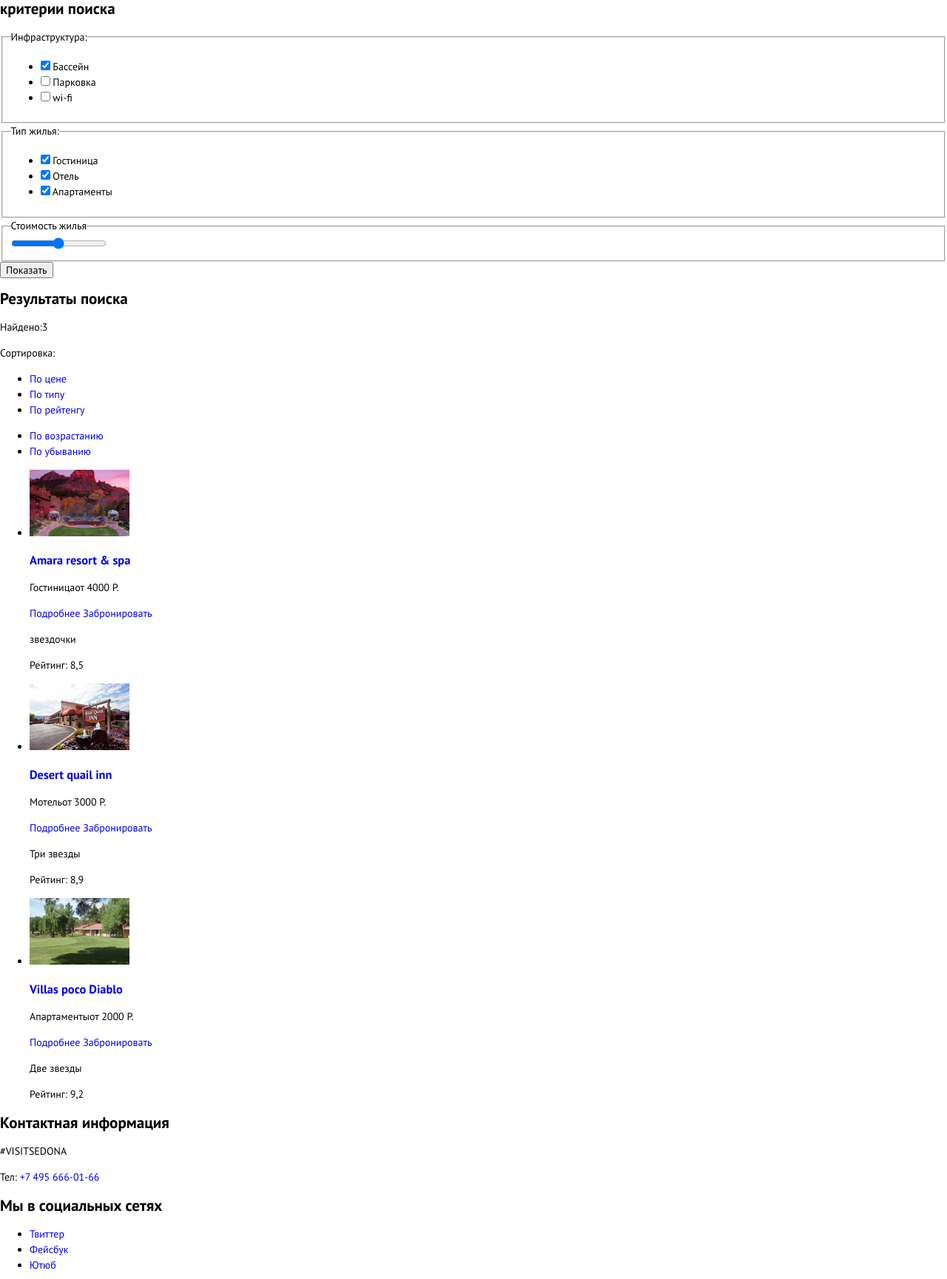
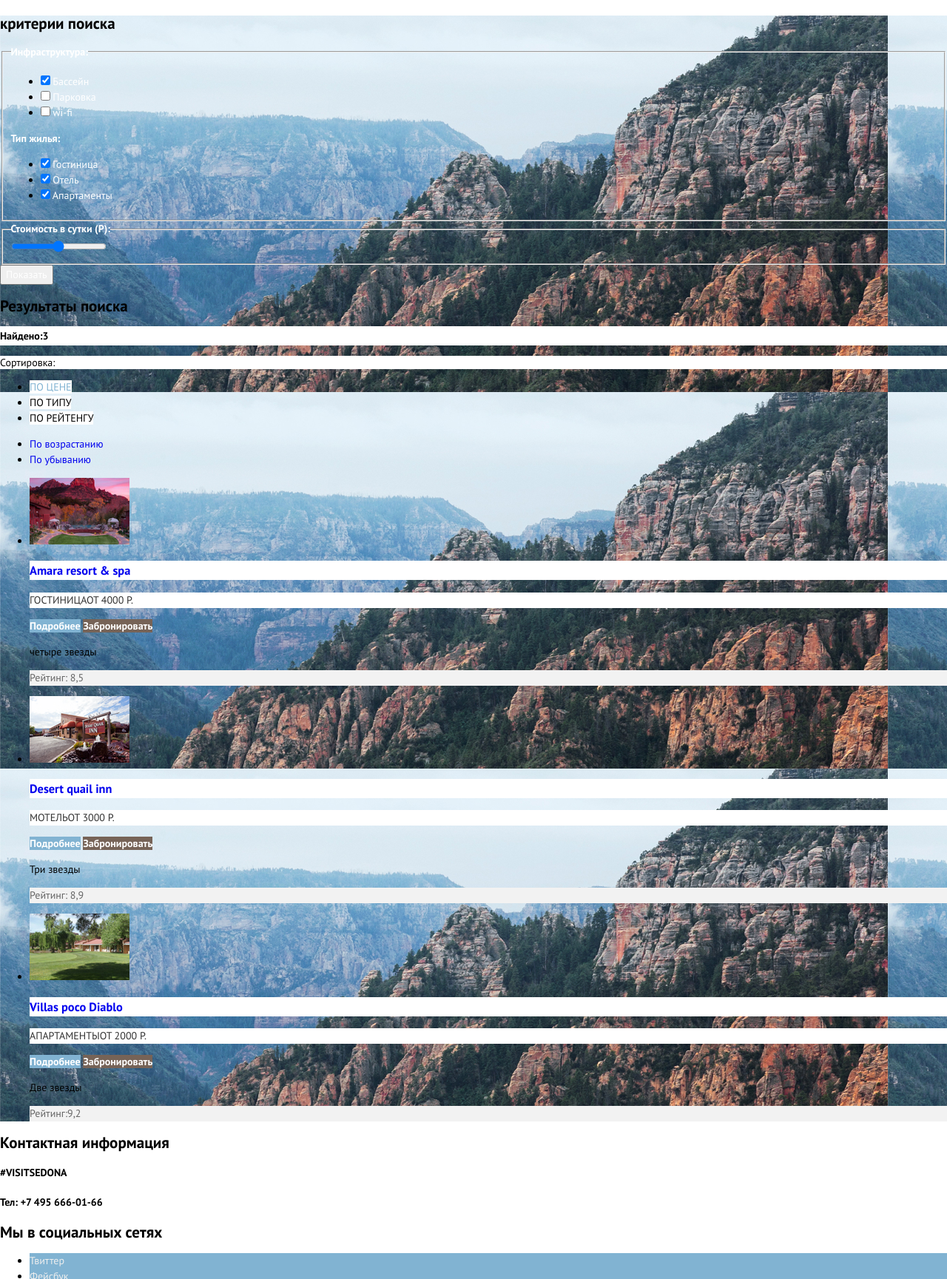
Before and after one commit to Mosya88/1704197-sedona-30, a plain HTML site: page catalog.html in a window 1280 px wide. Shown: the part 190-1919 px from the top of the page at 74% size. Drawn offline with Linux system fonts and the light colour scheme; files that its build step writes are made by us from their sources.

Commit message:
каталог-стили

```diff
--- a/catalog.html
+++ b/catalog.html
@@ -3,181 +3,190 @@
 
   <head>
     <meta charset="utf-8">
-  <title>HTML Academy: Каталог</title>
-  <link href="normalize.css" rel="stylesheet">
-  <link href="scc/style.css" rel="stylesheet">
+    <title>HTML Academy: Седона</title>
+    <link href="css/normalize.css" rel="stylesheet">
+    <link href="css/style.css" rel="stylesheet">
     <link rel="icon" href="favicon.ico">
     <link rel="icon" href="favicon/icon.svg" type="image/svg+xml">
-  <link rel="apple-touch-icon" href="favicon/180.png">
-  <link rel="manifest" href="manifest.webmanifest">
+    <link rel="apple-touch-icon" href="/favicon/180.png">
+    <link rel="manifest" href="/manifest.json">
   </head>
 
 <body class="page-body">
+  <body class="page-body-catalog">
+
     <header class="main-header">
       <nav class="main-navigation">
         <a class="main-header-logo">
           <img src="img/logo.svg" width="138" height="70" alt="Логотип городка «SEDONA»">
         </a>
         <ul class="site-navigation">
-        <li><a href="#">Информация</a></li>
-        <li><a href="#">Фото и видео</a></li>
-        <li><a href="#">Карта штата</a></li>
-        <li><a href="catalog.html">гостиницы</a></li>
+          <li><a class="nav-link" href="#">Информация</a></li>
+          <li><a class="nav-link" href="#">Фото и видео</a></li>
+          <li><a class="nav-link" href="#">Карта штата</a></li>
+          <li><a class="nav-link" href="catalog.html">Гостиницы</a></li>
         </ul>
       </nav>
     </header>
-  <main>
+  <main class="page-catalog container">
     <h2>критерии поиска</h2>
     <section class="filters">
-      <form method="get" action="https://echo.htmlacademy.ru">
+      <form  class="filters" method="get" action="https://echo.htmlacademy.ru">
         <fieldset>
-          <legend class="parameters"> Инфраструктура:</legend>
-          <ul>
-            <li class="filter-checkbox">
-              <input type="checkbox" name="pool" id="filter-pool" checked>
-              <label for="filter-pool">Бассейн</label>
+          <legend class="legend-parameters"> Инфраструктура:</legend>
+          <ul class="parameters-list">
+            <li class="parameter-item">
+              <input class="parameter-input" type="checkbox" name="pool" id="filter-pool" checked>
+              <label class="label-pool" for="filter-pool">Бассейн</label>
             </li>
-            <li class="filter-checkbox">
-              <input type="checkbox" name="parking" id="filter-parking">
-              <label for="filter-parking">Парковка</label>
+            <li class="parameter-item">
+              <input class="parameter-input" type="checkbox" name="parking" id="filter-parking">
+              <label class="label-parking" for="filter-parking">Парковка</label>
             </li>
-            <li class="filter-checkbox">
-              <input type="checkbox" name="wi-fi" id="filter-wi-fi">
-              <label for="filter-wi-fi">wi-fi</label>
+            <li class="parameter-item">
+              <input class="parameter-input" type="checkbox" name="wi-fi" id="filter-wi-fi">
+              <label class="label-wi-fi" for="filter-wi-fi">wi-fi</label>
             </li>
           </ul>
-        </fieldset>
-        <fieldset class="parameters">
-          <legend class="parameters"> Тип жилья:</legend>
-          <ul class="filter-checkbox">
-            <li>
-              <input type="checkbox" name="type-house" id="filter-hotel" checked>
-              <label for="filter-hotel">Гостиница</label>
+            <legend class="legend-parameters"> Тип жилья:</legend>
+            <ul class="parameters-list">
+            <li class="parameter-item">
+              <input class="parameter-input" type="checkbox" name="hotel" id="filter-hotel" checked>
+              <label class="label-hotel" for="filter-hotel">Гостиница</label>
             </li>
-            <li class="filter-checkbox">
-              <input type="checkbox" name="type-house" id="filter-motel" checked>
-              <label for="filter-motel">Отель</label>
+            <li class="parameter-item">
+              <input class="parameter-input" type="checkbox" name="motel" id="filter-motel" checked>
+              <label class="label-motel" for="filter-motel">Отель</label>
             </li>
-            <li class="filter-checkbox">
-              <input type="checkbox" name="type-house" id="filter-apartments" checked>
-              <label for="filter-apartments">Апартаменты</label>
+            <li class="parameter-item">
+              <input class=parameter-input" type="checkbox" name="apartments" id="filter-apartments" checked>
+              <label class="label-apartments" for="filter-apartments">Апартаменты</label>
             </li>
           </ul>
         </fieldset>
         <fieldset>
-          <legend>Стоимость жилья </legend>
-          <input type="range" id="price" name="price" span="от 0 до 3000">
+          <legend class="legend-text">Стоимость в сутки (Р): </legend>
+          <input class="input-price" type="range" id="price" name="price" span="от 0 до 3000">
         </fieldset>
-        <button type="submit">Показать</button>
+        <button class="search-submit-sum" type="submit">Показать</button>
     </section>
     <section>
       <h2>Результаты поиска</h2>
-      <div>
-        <p> Найдено:<span>3</span> </p>
-        <p>Сортировка:</p>
-        <ul>
-          <li>
-            <a href="#">По цене</a>
+      <div class="div-info">
+        <p class="info-text"> Найдено:<span class="info-number">3</span> </p>
+        <p class="info-desc"> Сортировка:</p>
+        <ul cclass="breadcrumbs-list">
+          <li class="breadcrumbs-item">
+            <a class="item-price-link" href="#">По цене</a>
           </li>
-          <li>
-            <a href="#">По типу</a>
+          <li class="breadcrumbs-item">
+            <a class="item-type-link" href="#">По типу</a>
           </li>
-          <li>
-            <a href="#">По рейтенгу</a>
+          <li class="breadcrumbs-item">
+            <a class="item-rating-link" href="#">По рейтенгу</a>
           </li>
         </ul>
-        <ul>
-          <li>
-            <a href="#">По возрастанию</a>
+        <ul class="slider-list">
+          <li class="slider-item">
+            <a class="slider-item-up" href="#">По возрастанию</a>
           </li>
-          <li>
-            <a href="#">По убыванию</a>
+          <li class="slider-item">
+            <a class="slider-item-down" href="#">По убыванию</a>
           </li>
         </ul>
       </div>
-      <ul>
-        <li>
-          <article>
-            <p><img src="img/layer 211.jpg" width="135" height="90"
-                alt="Картинка c изображением отеля «Amara resort & spa»"></p>
-            <div>
-              <h3><a href="#">Amara resort & spa</a></h3>
-              <p><span>Гостиница</span><span>от 4000 Р.</span></p>
-              <p>
-                <a href="#">Подробнее</a>
-                <a href="#">Забронировать</a>
+      <ul class="catalog-list">
+        <li class="catalog-item">
+          <article class="catalog-item-wrap">
+            <p class="catalog-desc-jpg">
+              <img src="img/layer 211.jpg" width="135" height="90" alt="Картинка отеля «Amara resort & spa»">
+              </p>
+            <div class="catalog-info">
+              <h3 class="catalog-item-name"><a class="catalog-link" href="#">Amara resort & spa</a></h3>
+              <p class="catalog-text"><span>Гостиница</span><span class="catalog-price">от 4000 Р.</span>
+              </p>
+              <p class="desc-info">
+                <a class="desc-info-link" href="#">Подробнее</a>
+                <a class="desc-check-link" href="#">Забронировать</a>
               </p>
             </div>
-            <div>
-              <p>звездочки</p>
-              <p>Рейтинг: <span>8,5</span></p>
+            <div class="meta-info">
+              <p class="meta-stars">четыре звезды</p>
+              <p class="meta-text">Рейтинг: <span class="meta-number">8,5</span></p>
             </div>
           </article>
         </li>
-        <li>
-          <article>
-            <p><img src="img/layer 899.jpg" width="135" height="90" alt="Картинка мотеля Desert quail inn"></p>
-            <div>
-              <h3><a href="#">Desert quail inn</a></h3>
-              <p><span> Мотель</span><span>от 3000 Р.</span></p>
-              <p>
-                <a href="#">Подробнее</a>
-                <a href="#">Забронировать</a>
+        <li class="catalog-item">
+          <article class="catalog-item-wrap">
+            <p class="catalog-desc-jpg">
+              <img src="img/layer 899.jpg" width="135" height="90" alt="Картинка мотеля Desert quail inn">
+            </p>
+            <div class="catalog-info">
+              <h3 class="catalog-item-name"><a class="catalog-link" href="#">Desert quail inn</a></h3>
+              <p class="catalog-text"><span> Мотель</span><span class="catalog-price">от 3000 Р.</span>
+              </p>
+              <p class="desc-info">
+                <a class="desc-info-link" href="#">Подробнее</a>
+                <a class="desc-check-link" href="#">Забронировать</a>
               </p>
             </div>
-            <div>
-              <p><span>Три звезды</span></p>
-              <p>Рейтинг: <span>8,9</span></p>
+            <div class="meta-info">
+              <p class="meta-stars"><span>Три звезды</span></p>
+              <p class="meta-text">Рейтинг: <span class="meta-number">8,9</span></p>
             </div>
           </article>
         </li>
-        <li>
-          <article>
-            <p><img src="img/rectangle_1.jpg" width="135" height="90" alt="Картинка апартаменты Villas poco Diablo"></p>
-            <div>
-              <h3><a href="#">Villas poco Diablo</a></h3>
-              <p><span> Апартаменты</span><span>от 2000 Р.</span></p>
-              <p>
-                <a href="#">Подробнее</a>
-                <a href="#">Забронировать</a>
+        <li class="catalog-item">
+          <article class="catalog-item-wrap">
+            <p class="catalog-desc-jpg">
+              <img src="img/rectangle_1.jpg" width="135" height="90" alt="Картинка апартаменты Villas poco Diablo">
+            </p>
+            <div class="catalog-info">
+              <h3 class="catalog-item-name"><a class="catalog-link" href="#">Villas poco Diablo</a></h3>
+              <p class="catalog-text"><span> Апартаменты</span><span class="catalog-price">от 2000 Р.</span>
+              </p>
+              <p class="desc-info">
+                <a class="desc-info-link" href="#">Подробнее</a>
+                <a class="desc-check-link" href="#">Забронировать</a>
               </p>
             </div>
-            <div>
-              <p><span>Две звезды</span></p>
-              <p>Рейтинг: <span>9,2</span></p>
+            <div class="meta-info">
+              <p class="meta-stars"><span>Две звезды</span></p>
+              <p class="meta-text">Рейтинг:<span class="meta-number">9,2</span></p>
             </div>
           </article>
         </li>
       </ul>
     </section>
   </main>
-  <footer>
-    <section>
+  <footer class="main-footer">
+    <section class="footer-contacts">
       <h2>Контактная информация</h2>
-      <p>#VISITSEDONA</p>
-      Тел: <a href="tel:+74956660166">+7 495 666-01-66</a>
+       <p class="contacts"> #VISITSEDONA</p>
+        <p class="phone">Тел: <a class="phone-link" href="tel:+74956660166"> +7 495 666-01-66</a>
         </p>
     </section>
-    <section>
+    <section class="socials">
       <h2>Мы в социальных сетях</h2>
-      <ul>
-        <li>
-          <a href="#">Твиттер</a>
+      <ul class="social-list">
+        <li class="social-item">
+          <a class="social-link-twitter" href="#">Твиттер</a>
         </li>
-        <li>
-          <a href="#">Фейсбук</a>
+        <li class="social-item">
+          <a class="social-link-fb" href="#">Фейсбук</a>
         </li>
-        <li>
-          <a href="#">Ютюб</a>
+        <li class="social-item">
+          <a class="social-link-ytb" href="#">Ютюб</a>
         </li>
       </ul>
     </section>
-    <section>
-      <p>WEBSITE BY <a href="https://htmlacademy.ru">HTML Academy</a><img src="img/logo-htmlacademy.svg" width="115"
-          height="41 alt=" Логотип академии"></a></p>
+    <section class="copyright">
+      <p class="copyright-text"> WEBSITE BY <a class="copyright-link" href="https://htmlacademy.ru">HTML Academy</a>
+        <a class="copyright-logo">
+          <img src="img/logo-htmlacademy.svg" width="115" height="41" alt="Логотип академии">
+        </a>
       </p>
     </section>
   </footer>
 </body>
-
 </html>
--- a/css/style.css
+++ b/css/style.css
@@ -52,7 +52,8 @@
    font-weight: bold;
    text-transform: uppercase;
    color: var(--basic-black);
-  }
+   background-color: var(--basic-white);
+}
 .container {
   background-image: url("/img/background photo.jpg")
 }
@@ -210,3 +211,146 @@ color: #EEEEEE;
   color: var(--basic-black);
   font-weight: bold;
 }
+/*parameters*/
+.legend-parameters {
+  font-weight: 700px;
+  line-height: 21px;
+  font-weight: bold;
+  color: var(--basic-white);
+ }
+.label-pool {
+  font-weight: 400px;
+  line-height: 21px;
+  color: var(--basic-white);
+}
+.label-parking{
+  font-weight: 400px;
+  line-height: 21px;
+  color: var(--basic-white);
+}
+.label-wi-fi {
+  font-weight: 400px;
+  line-height: 21px;
+  color: var(--basic-white);
+}
+.label-hotel {
+  font-weight: 400px;
+  line-height: 21px;
+  color: var(--basic-white);
+}
+.label-motel {
+  font-weight: 400px;
+  line-height: 21px;
+  color: var(--basic-white);
+}
+.label-apartments {
+  font-weight: 400px;
+  line-height: 21px;
+  color: var(--basic-white);
+}
+.legend-text {
+  font-weight: 700px;
+  line-height: 21px;
+  font-weight: bold;
+  color: var(--basic-white);
+}
+.input-price {
+  font-weight: 400px;
+  line-height: 21px;
+  color: var(--basic-white);
+}
+.search-submit-sum {
+  font-weight: 400px;
+  line-height: 21px;
+  color: var(--basic-white);
+}
+/*div-info*/
+.info-text {
+  font-weight: 700px;
+  line-height: 26px;
+  font-weight: bold;
+  color: var(--basic-black);
+  background-color: var(--basic-white);
+}
+.info-number {
+  font-weight: 700px;
+  line-height: 26px;
+  font-weight: bold;
+  color: var(--basic-black);
+  background-color: var(--basic-white);
+}
+.info-desc {
+  font-weight: 400px;
+  line-height: 18px;
+  color: var(--basic-black);
+  background-color: var(--basic-white);
+}
+.item-price-link {
+  font-weight: 400px;
+  line-height: 18px;
+  text-transform: uppercase;
+  color: var(--basic-blue);
+  background-color: var(--basic-white);
+}
+.item-type-link {
+  font-weight: 400px;
+  line-height: 18px;
+  text-transform: uppercase;
+  color: var(--basic-black);
+  background-color: var(--basic-white);
+}
+.item-rating-link {
+  font-weight: 400px;
+  line-height: 18px;
+  text-transform: uppercase;
+  color: var(--basic-black);
+  background-color: var(--basic-white);
+}
+/*catalog-list*/
+.catalog-item-name {
+  font-weight: 700px;
+  line-height: 26px;
+  font-weight: bold;
+  color: var(--basic-black);
+  background-color: var(--basic-white);
+}
+.catalog-text {
+  font-weight: 400px;
+  line-height: 21px;
+  text-transform: uppercase;
+  color: var(--basic-grey);
+  background-color: var(--basic-white);
+}
+.catalog-price {
+  font-weight: 400px;
+  line-height: 21px;
+  text-transform: uppercase;
+  color: var(--basic-grey);
+  background-color: var(--basic-white);
+}
+.desc-info-link {
+  font-weight: 700px;
+  line-height: 21px;
+  font-weight: bold;
+  color: var(--basic-white);
+  background-color: var(--basic-blue);
+}
+.desc-check-link {
+  font-weight: 700px;
+  line-height: 21px;
+  font-weight: bold;
+  color: var(--basic-white);
+  background-color: var(--basic-brown);
+}
+.meta-text {
+  font-weight: 400px;
+  line-height: 21px;
+  color: #666666;
+  background-color: #F2F2F2;
+}
+.meta-number {
+  font-weight: 400px;
+  line-height: 21px;
+  color: #666666;
+  background-color: #F2F2F2;
+}
```
Lines whose indentation alone changed are shown as unchanged.
